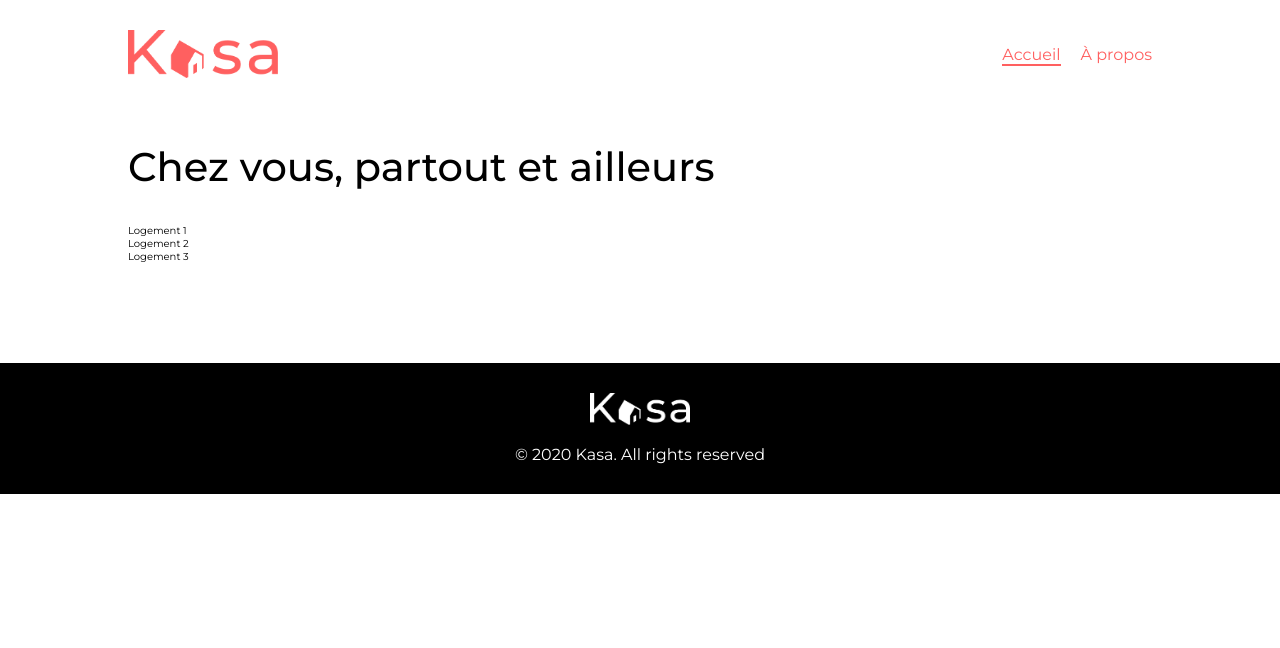
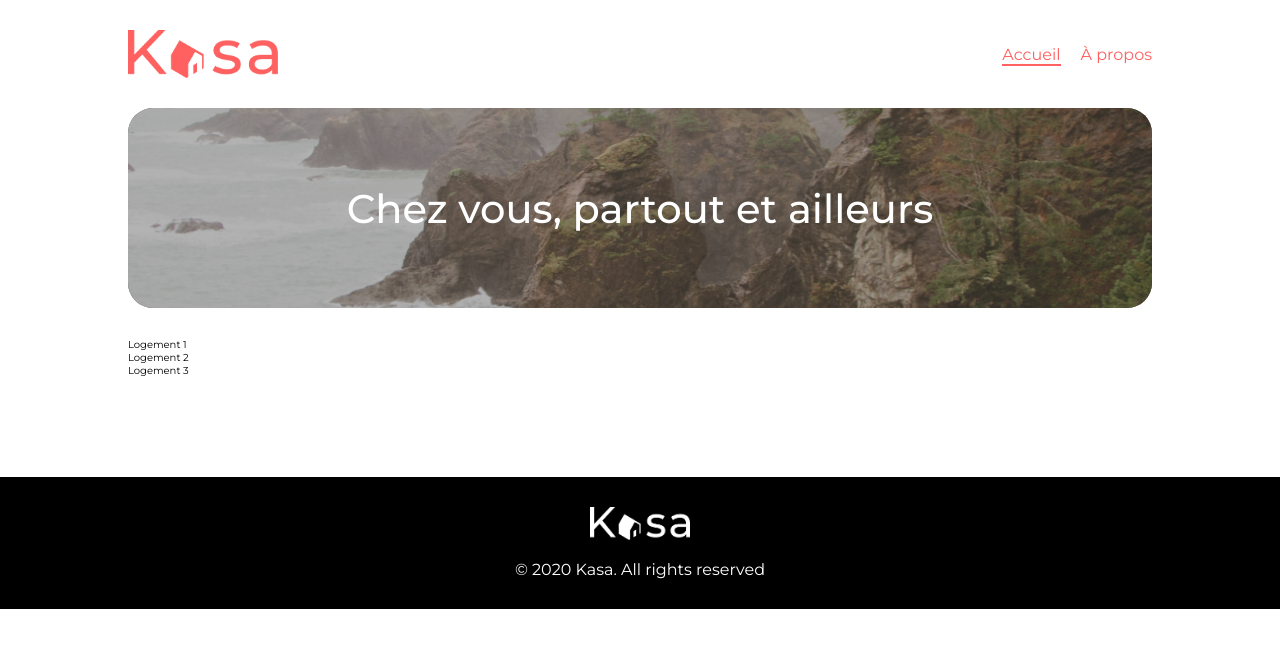
Before and after one commit to deborah-bude/DeborahBude_11_03022023, a React (Create React App) app: page / in a window 1280 px wide. Shown: the top 648 px of the page. Built offline with nearby package versions, Linux system fonts and the light colour scheme.

Commit message:
Incorporation fichier json

```diff
--- a/src/pages/Home/index.jsx
+++ b/src/pages/Home/index.jsx
@@ -1,10 +1,13 @@
-import React from 'react';
-import '../../index.css';
+import React from "react";
+import "../../index.css";
+import logementsData from "../../logements.json";
 
 export default function Home() {
+	const logements = logementsData.map((logement) => console.log(logement));
+	console.log(logements);
 	return (
 		<main className="corps-page">
-      <section className="titre__home">
+			<section className="titre__page home">
 				<h1>Chez vous, partout et ailleurs</h1>
 			</section>
 			<section>
```
Lines whose indentation alone changed are shown as unchanged.
